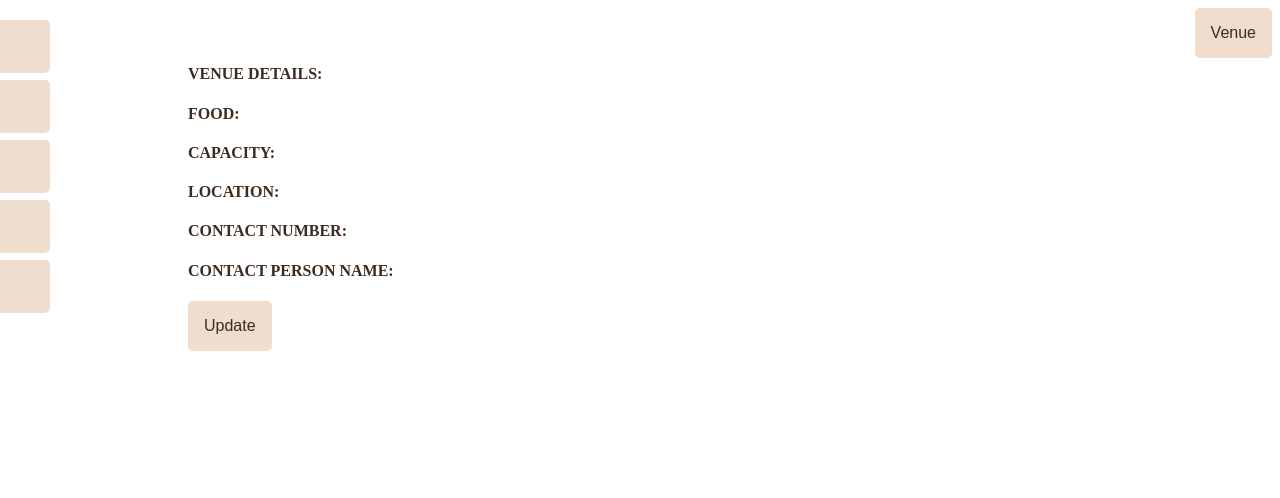
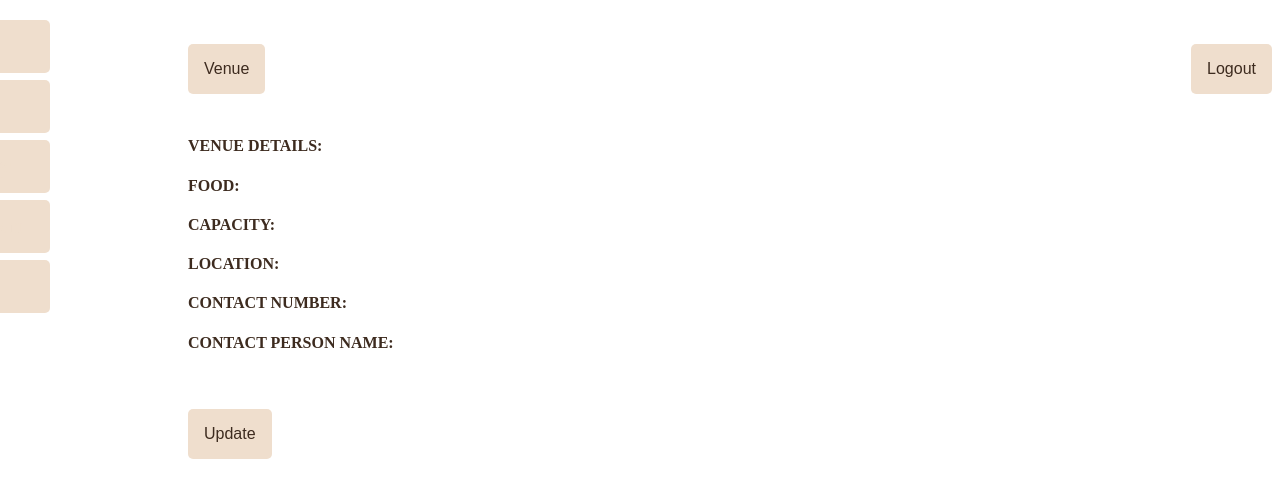
Before and after one commit to Bobby-glitching/venue, a plain HTML site: page index.html in a window 1280 px wide. Drawn offline with Linux system fonts and the light colour scheme.

Commit message:
index.html

```diff
--- a/index.html
+++ b/index.html
@@ -16,10 +16,10 @@
 
 
   <div  class="container" >
+<br/><br/>
 
-
-
-<div class="dropdown" style="float:right;">
+    <button class="dropbtn" style="float:right;">Logout</button>
+<div class="dropdown" style="float:left;">
   <button class="dropbtn">Venue</button>
   <div class="dropdown-content">
     <a href="#">Venue 1</a>
@@ -29,12 +29,14 @@
 </div>
 <div class="content" >
   <br/><br/>
+  <br/><br/>
   <h4><b>VENUE DETAILS:</b></h4>
   <h4><b>FOOD:</b></h4>
   <h4><b>CAPACITY:</b></h4>
   <h4><b>LOCATION:</b></h4>
   <h4><b>CONTACT NUMBER:</b></h4>
   <h4><b>CONTACT PERSON NAME:</b></h4>
+  <br/><br/>
   <button class="dropbtn" >Update</button>
 </div>
 </div>
```
